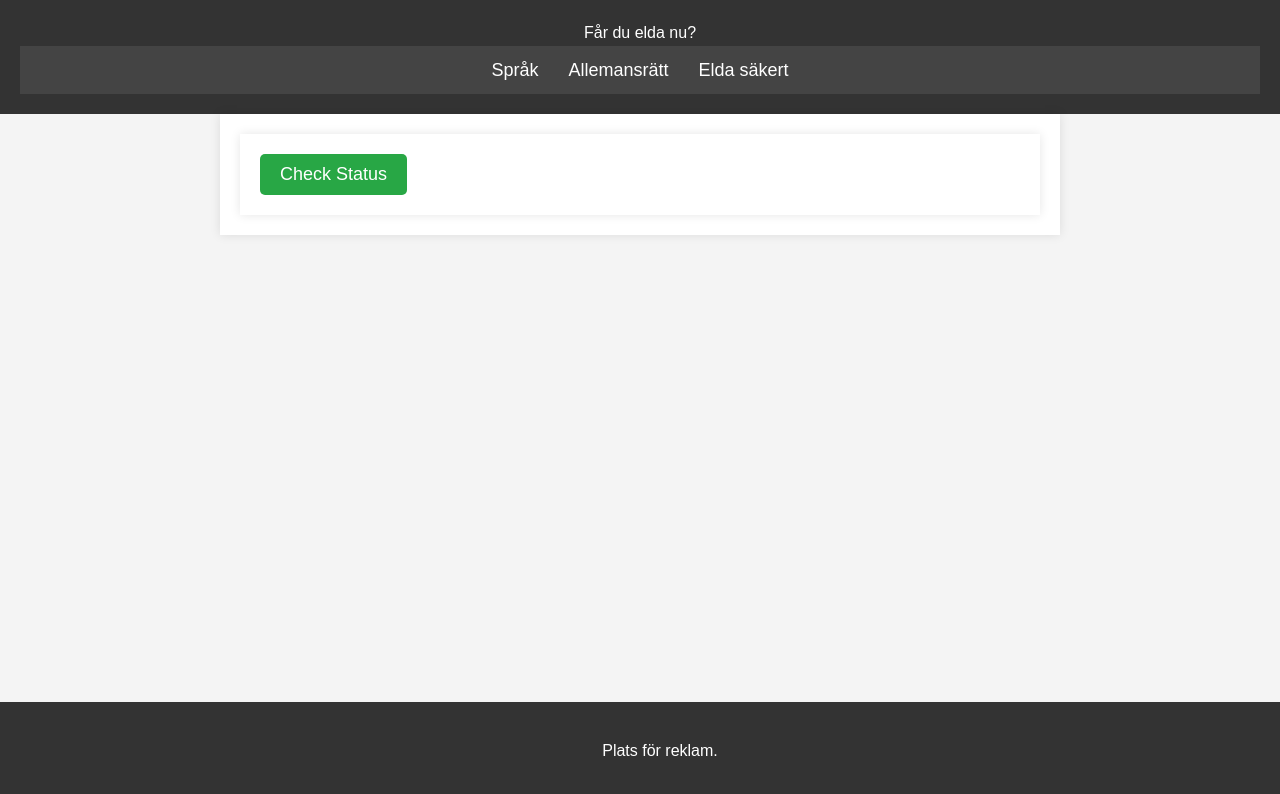
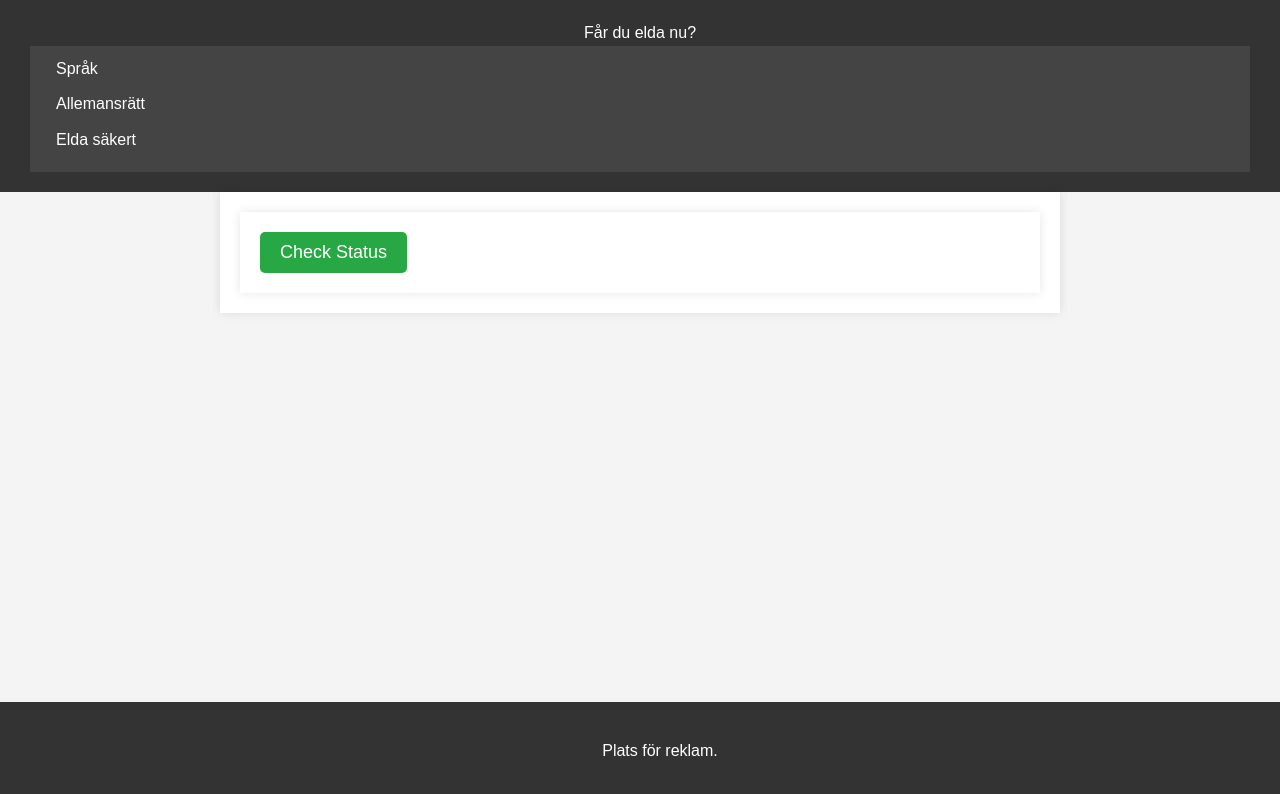
Before and after one commit to Bjogert/FireBanReplit, a React (Vite) app: page / in a window 1280 px wide. Shown: the top 794 px of the page. Built offline with nearby package versions, Linux system fonts and the light colour scheme.

Commit message:
Updated FireBanChecker component and CSS for UI improvements

```diff
--- a/src/App.css
+++ b/src/App.css
@@ -19,9 +19,10 @@ body {
 .menu-bar {
   display: flex;
   flex-direction: column;
-  align-items: center;
+  align-items: flex-start; /* Align items to the left */
   background-color: #444;
-  padding: 10px 0;
+  padding: 10px;
+  margin: 0 10px; /* Add margin to ensure it's not right at the edge */
 }
 
 .menu-bar ul {
@@ -30,21 +31,24 @@ body {
   padding: 0;
   display: flex;
   flex-direction: column;
-  align-items: center;
-  width: 100%;
+  align-items: flex-start; /* Align items to the left */
 }
 
 .menu-bar li {
-  margin: 8px 0;
+  margin: 4px 0;
 }
 
 .menu-bar a {
   color: white;
   text-decoration: none;
-  font-size: 18px;
+  font-size: 16px;
+  padding: 8px 16px;
+  border-radius: 4px;
+  transition: background-color 0.3s;
 }
 
 .menu-bar a:hover {
+  background-color: #555;
   text-decoration: underline;
 }
 
@@ -86,11 +90,12 @@ body {
 .result-box {
   background-color: #f9f9f9;
   border: 1px solid #ddd;
-  padding: 16px;
+  padding: 2px; /* Further reduced padding */
   margin: 16px 0;
   border-radius: 8px;
-  cursor: pointer;
-  transition: background-color 0.3s;
+  transition: max-height 0.3s ease-out, background-color 0.3s;
+  max-height: 300px; /* Set a max height for collapsible content */
+  overflow-y: auto; /* Allow scrolling if content exceeds max height */
 }
 
 .result-box:hover {
@@ -103,8 +108,7 @@ body {
 
 .collapsible-header {
   cursor: pointer;
-  padding: 10px;
-  border-bottom: 1px solid #ddd;
+  padding: 2px; /* Further reduced padding */
   display: flex;
   justify-content: space-between;
   align-items: center;
@@ -115,16 +119,15 @@ body {
 }
 
 .collapsible-content {
-  padding: 10px;
+  padding: 2px; /* Further reduced padding */
   display: none;
-  transition: max-height 0.3s ease-out;
   max-height: 300px; /* Set a max height for collapsible content */
   overflow-y: auto; /* Allow scrolling if content exceeds max height */
+  font-size: 16px; /* Reverted font size */
 }
 
 .collapsible-content.show {
   display: block;
-  max-height: 300px;
 }
 
 .footer {
@@ -140,17 +143,17 @@ body {
 /* Styles for larger screens */
 @media (min-width: 769px) {
   .menu-bar {
-    flex-direction: row;
-    justify-content: center;
+    flex-direction: column; /* Ensure items remain in a column on larger screens */
+    align-items: flex-start; /* Align items to the left */
   }
 
   .menu-bar ul {
-    flex-direction: row;
+    flex-direction: column;
     width: auto;
   }
 
   .menu-bar li {
-    margin: 0 15px;
+    margin: 0 0 10px 0; /* Adjust margin for larger screens */
   }
 
   .main {
--- a/src/components/FireBanChecker.jsx
+++ b/src/components/FireBanChecker.jsx
@@ -1,3 +1,4 @@
+// src/components/FireBanChecker.jsx
 import React, { useState } from 'react';
 import { fetchFireBanData, fetchFireProhibitionData } from '../services/fireBanService';
 import '../App.css';
@@ -9,8 +10,10 @@ const FireBanChecker = () => {
   const [fireHazard, setFireHazard] = useState(null);
   const [fireBan, setFireBan] = useState(null);
   const [showMoreInfo, setShowMoreInfo] = useState(false);
+  const [detailsVisible, setDetailsVisible] = useState(false);
 
   const handleCheckStatus = async () => {
+    if (buttonText === "Check Status") {
       setButtonText("Checking...");
       setButtonClass("loading");
       setError(null);
@@ -29,17 +32,17 @@ const FireBanChecker = () => {
         setFireHazard(fireBanData);
         setFireBan(fireProhibitionData);
 
-      setButtonText("Check Status");
+        setButtonText("More Information");
         setButtonClass("");
       } catch (error) {
         setError('Failed to fetch data');
         setButtonText("Check Status");
         setButtonClass("");
       }
-  };
-
-  const toggleMoreInfo = () => {
-    setShowMoreInfo(!showMoreInfo);
+    } else {
+      setDetailsVisible(true); // Show the detailed information box
+      setShowMoreInfo(!showMoreInfo); // Toggle collapse/expand
+    }
   };
 
   return (
@@ -55,22 +58,17 @@ const FireBanChecker = () => {
         {error && <div className="result error-message">{error}</div>}
         {fireBan && (
           <div className="result-box">
-            <div><strong>Fire Ban:</strong> {fireBan.status || "Information not available."}</div>
-            <div><strong>Municipality:</strong> {fireBan.county || "Information not available."}</div>
+            <div><strong>Det råder</strong> {fireBan.status || "Information not available."}</div>
+            <div><strong>Kommun:</strong> {fireBan.county || "Information not available."}</div> {/* Display county under the label "Kommun" */}
           </div>
         )}
-        {fireHazard && (
-          <div>
-            <button onClick={toggleMoreInfo} className="check-button">
-              {showMoreInfo ? "Hide Information" : "More Information"}
-            </button>
-            {showMoreInfo && (
+        {detailsVisible && (
           <div className="result-box">
-                <div className="collapsible-header" onClick={toggleMoreInfo}>
+            <div className="collapsible-header" onClick={() => setShowMoreInfo(!showMoreInfo)}>
               <strong>Detailed Information</strong>
               <i className={`fas fa-chevron-${showMoreInfo ? 'up' : 'down'}`}></i>
             </div>
-                {showMoreInfo && (
+            {showMoreInfo && fireHazard && (
               <div className="collapsible-content show">
                 <ul>
                   <li><strong>FWI Message:</strong> {fireHazard.fwiMessage || "Information not available."}</li>
@@ -83,8 +81,6 @@ const FireBanChecker = () => {
             )}
           </div>
         )}
-          </div>
-        )}
       </main>
     </div>
   );
```
Lines whose indentation alone changed are shown as unchanged.
